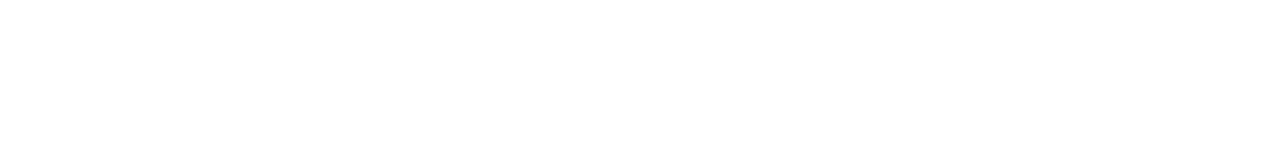
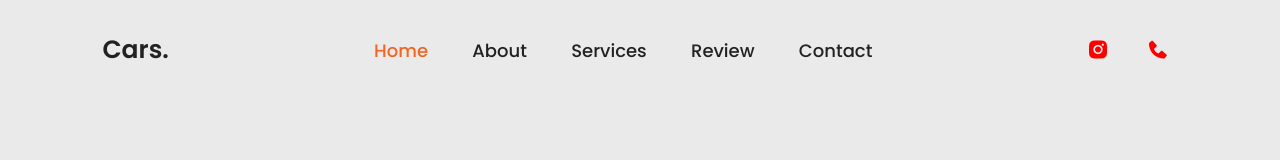
Before and after one commit to TugceVG/html-css, a plain HTML site: page rent-a-car-app/index.html in a window 1280 px wide. Drawn offline with nearby package versions, Linux system fonts and the light colour scheme.

Commit message:
feat(rent-a-car-app) : add header with style

```diff
--- a/rent-a-car-app/index.html
+++ b/rent-a-car-app/index.html
@@ -11,7 +11,20 @@
 </head>
 
 <body>
-
+    <header class="header">
+        <a href="#" class="logo">Cars.</a>
+        <nav class="navbar">
+            <a href="#" class="active">Home</a>
+            <a href="#">About</a>
+            <a href="#">Services</a>
+            <a href="#">Review</a>
+            <a href="#">Contact</a>
+        </nav>
+        <div class="social-media">
+            <a href="#"><i class='bx bxl-instagram-alt'></i></a>
+            <a href="#"><i class='bx bxs-phone'></i></a>
+        </div>
+    </header>
 </body>
 
 </html>
--- a/rent-a-car-app/style.css
+++ b/rent-a-car-app/style.css
@@ -6,3 +6,69 @@
     box-sizing: border-box;
     font-family: 'Poppins', sans-serif;
 }
+
+body {
+    background: #eaeaea;
+}
+
+.header {
+    position: fixed;
+    top: 0;
+    left: 0;
+    width: 100%;
+    padding: 30px 8%;
+    background: transparent;
+    display: flex;
+    justify-content: space-between;
+    align-items: center;
+    z-index: 100;
+}
+
+.logo {
+    font-size: 25px;
+    color: #222;
+    text-decoration: none;
+    font-weight: 600;
+}
+
+.navbar a {
+    font-size: 18px;
+    color: #222;
+    text-decoration: none;
+    font-weight: 500;
+    margin: 0 20px;
+}
+
+.navbar a:hover, .navbar a.active {
+    color: #f36521;
+}
+
+.social-media {
+    display: flex;
+    justify-content: space-between;
+    width: 100px;
+    height: 40px;
+}
+
+.social-media a {
+    display: inline-flex;
+    justify-content: center;
+    align-items: center;
+    width: 40px;
+    height: 40px;
+    background: transparent;
+    border: 2px solid transparent;
+    text-decoration: none;
+    transform: rotate(45deg);
+    transition: .5s;
+}
+
+.social-media a:hover {
+    border-color: red;
+}
+
+.social-media a i {
+    font-size: 24px;
+    color: red;
+    transform: rotate(-45deg);
+}
```
